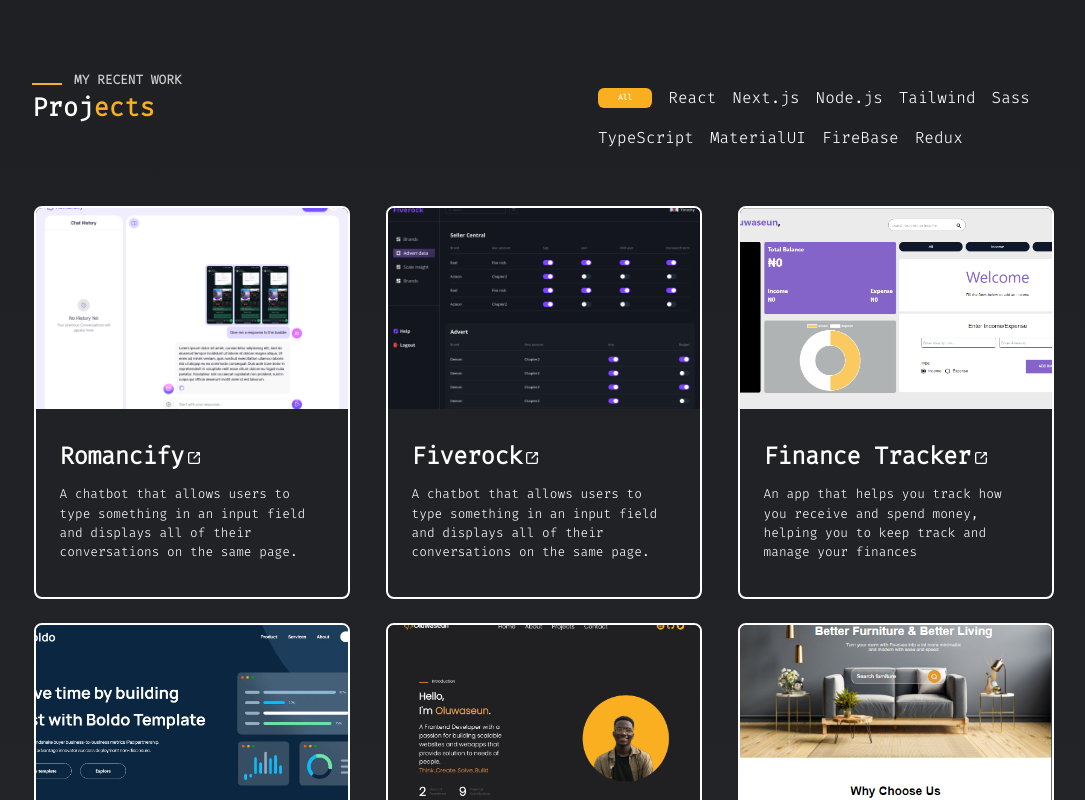
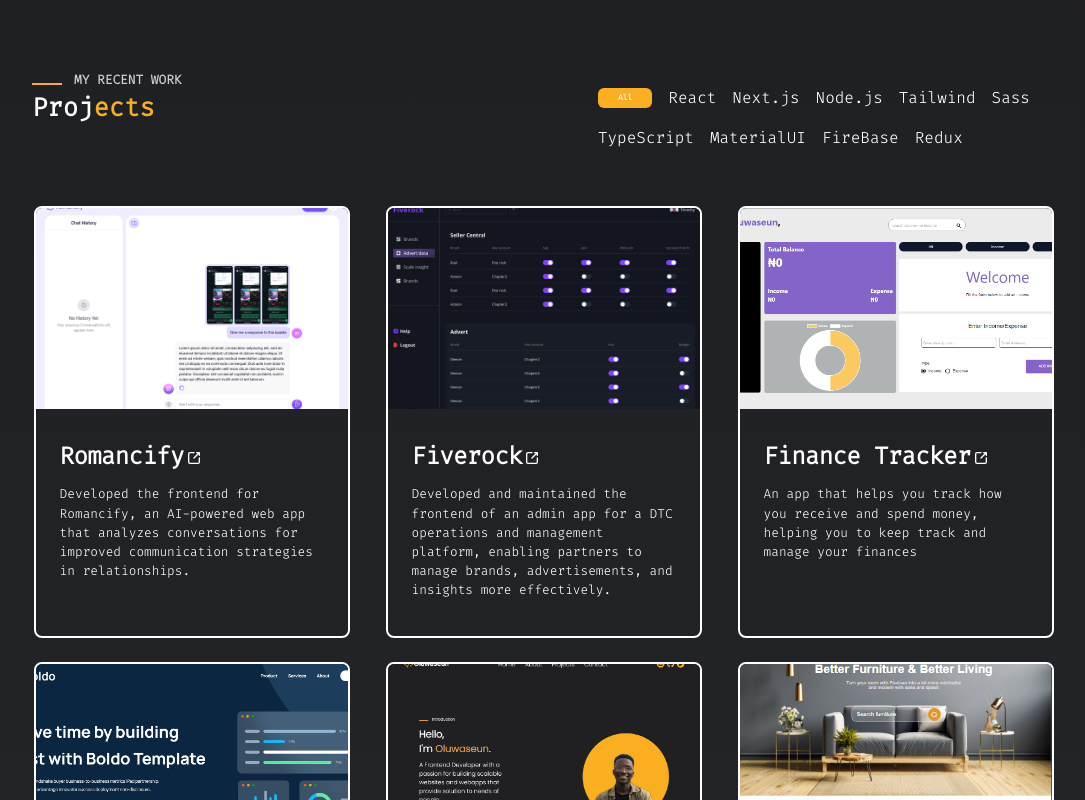
Before and after one commit to AboladeOluwaseun/my-portfolio-website, a Next.js app: page / in a window 1280 px wide. Shown: the part 1592-2392 px from the top of the page, without its empty margins (96-1181 px from the left). Built offline with nearby package versions, Linux system fonts and the light colour scheme.

Commit message:
project updated

```diff
--- a/components/Contact/ContactForm.js
+++ b/components/Contact/ContactForm.js
@@ -7,6 +7,7 @@ const ContactForm = () => {
     send: false,
     success: undefined,
   });
+  const [error, setError] = useState("");
 
   const contactForm = useRef(null);
 
@@ -28,6 +29,7 @@ const ContactForm = () => {
       )
       .then(
         (res) => {
+          console.log(res);
           setIsSubmitted((prev) => {
             return {
               ...prev,
--- a/data/projects.js
+++ b/data/projects.js
@@ -4,16 +4,16 @@ const projects = [
     imageUrl: "/assets/screenshot/romancify.png",
     project_url: "https://romancify.vercel.app/",
     description:
-      "A chatbot that allows users to type something in an input field and displays all of their conversations on the same page.",
-    tags: ["CSS", "javaScript"],
+      "Developed the frontend for Romancify, an AI-powered web app that analyzes conversations for improved communication strategies in relationships.",
+      tags: ["React", "Tailwind", "MaterialUI"],
   },
   {
     title: "Fiverock",
     imageUrl: "/assets/screenshot/fiverock.png",
     project_url: "https://fiverock-azure.vercel.app/",
     description:
-      "A chatbot that allows users to type something in an input field and displays all of their conversations on the same page.",
-    tags: ["React", "Next.js", "Tailwind", "MaterialUI"],
+      "Developed and maintained the frontend of an admin app for a DTC operations and management platform, enabling partners to manage brands, advertisements, and insights more effectively.",
+    tags: ["React", "Tailwind", "MaterialUI"],
   },
   {
     title: "Finance Tracker",
```
